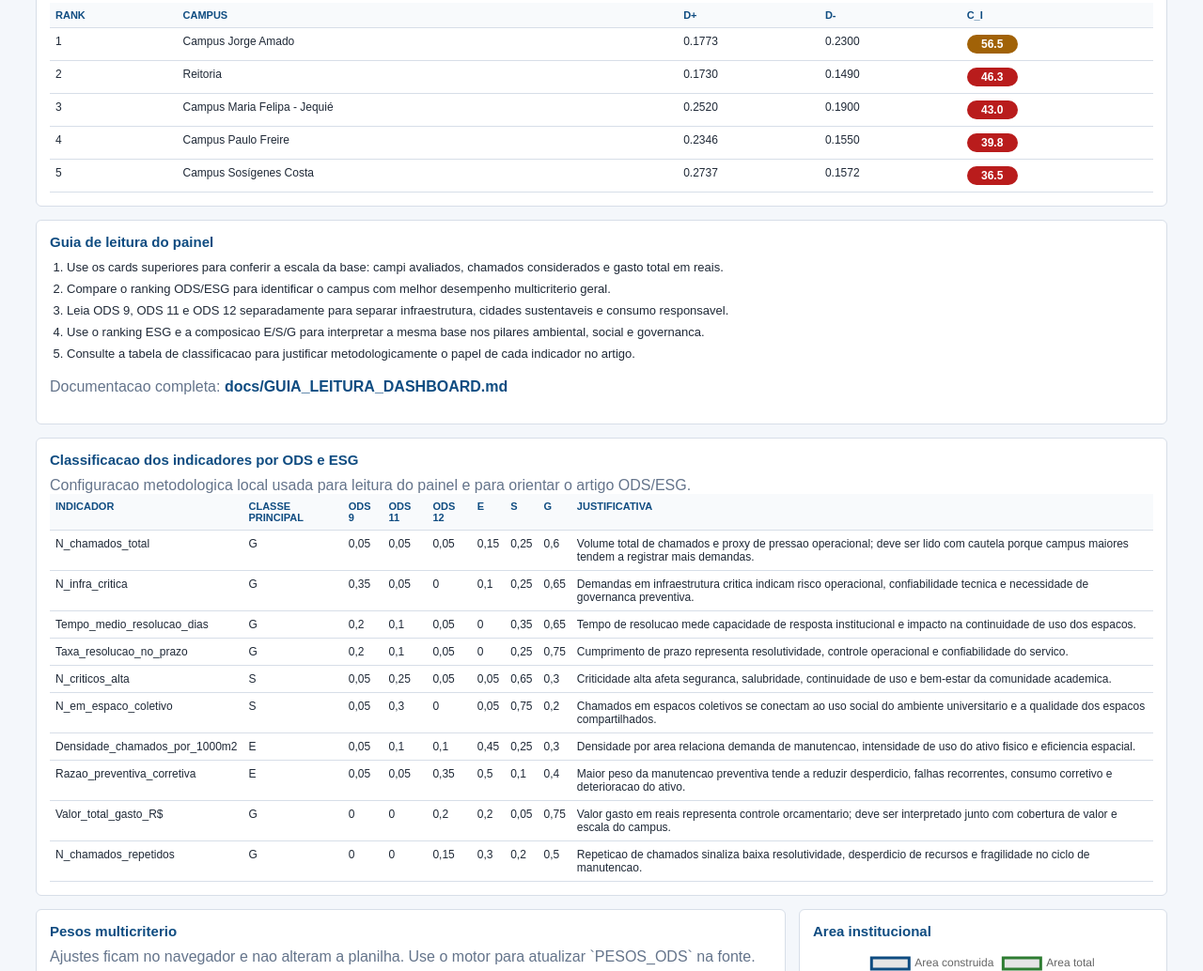
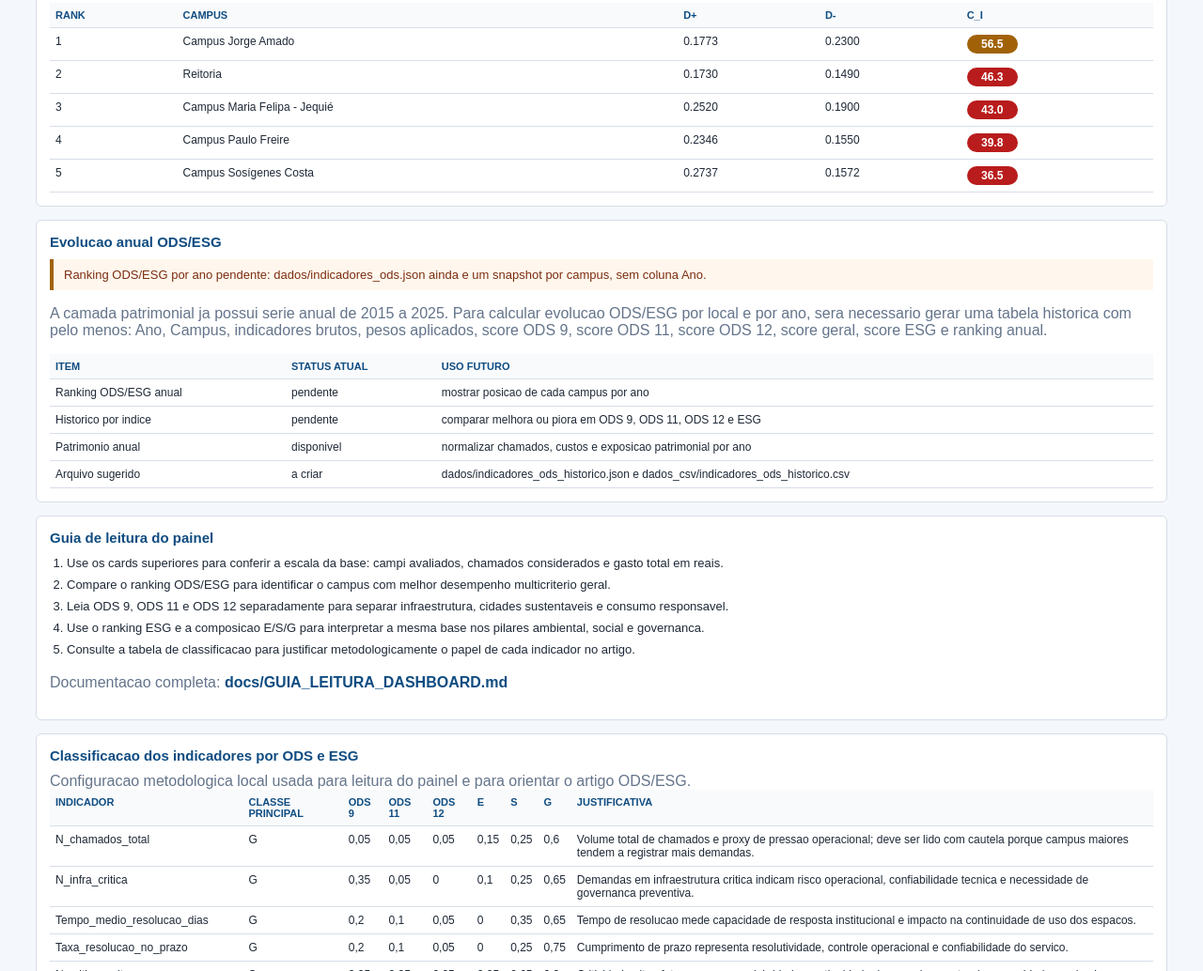
Before and after one commit to adinailson88/malha-ods-esg, a plain HTML site: page dashboard.html in a window 1280 px wide. Shown: the part 3527-4561 px from the top of the page at 94% size. Drawn offline with nearby package versions, Linux system fonts and the light colour scheme.

Commit message:
Registra painel futuro de evolucao anual ODS ESG

```diff
--- a/dashboard.html
+++ b/dashboard.html
@@ -247,6 +247,11 @@
       <div class="card span-12">
         <h2>Memoria de calculo dos rankings</h2>
         <div id="memoria-calculo"></div>
+      </div>
+
+      <div class="card span-12">
+        <h2>Evolucao anual ODS/ESG</h2>
+        <div id="evolucao-anual"></div>
       </div>
 
       <div class="card span-12">
@@ -681,6 +686,31 @@
         '<h3>Detalhe TOPSIS por campus</h3>' +
         tabela(['Rank', 'Campus', 'D+', 'D-', 'C_i'], topsisRows);
     }
+    function renderEvolucaoAnual() {
+      const el = document.getElementById('evolucao-anual');
+      const headersIndicadores = Object.keys(indicadores[0] || {});
+      const temAnoIndicadores = headersIndicadores.includes('Ano') || headersIndicadores.includes('ano');
+      const anosPatrimonio = [...new Set(patrimonioCampusAno.map(r => r.Ano).filter(Boolean))].sort();
+      if (!temAnoIndicadores) {
+        const patrimonioInfo = anosPatrimonio.length
+          ? `A camada patrimonial ja possui serie anual de ${anosPatrimonio[0]} a ${anosPatrimonio[anosPatrimonio.length - 1]}.`
+          : 'A camada patrimonial anual ainda nao esta disponivel.';
+        el.innerHTML =
+          '<div class="notice">Ranking ODS/ESG por ano pendente: dados/indicadores_ods.json ainda e um snapshot por campus, sem coluna Ano.</div>' +
+          `<p class="muted">${patrimonioInfo} Para calcular evolucao ODS/ESG por local e por ano, sera necessario gerar uma tabela historica com pelo menos: Ano, Campus, indicadores brutos, pesos aplicados, score ODS 9, score ODS 11, score ODS 12, score geral, score ESG e ranking anual.</p>` +
+          tabela(
+            ['Item', 'Status atual', 'Uso futuro'],
+            [
+              ['Ranking ODS/ESG anual', 'pendente', 'mostrar posicao de cada campus por ano'],
+              ['Historico por indice', 'pendente', 'comparar melhora ou piora em ODS 9, ODS 11, ODS 12 e ESG'],
+              ['Patrimonio anual', anosPatrimonio.length ? 'disponivel' : 'pendente', 'normalizar chamados, custos e exposicao patrimonial por ano'],
+              ['Arquivo sugerido', 'a criar', 'dados/indicadores_ods_historico.json e dados_csv/indicadores_ods_historico.csv']
+            ]
+          );
+        return;
+      }
+      el.innerHTML = '<div class="muted">Serie anual ODS/ESG detectada. A renderizacao historica deve calcular rankings por Ano e Campus usando a mesma memoria de calculo dos scores.</div>';
+    }
     function renderClassificacao() {
       const headers = ['Indicador', 'Classe principal', 'ODS 9', 'ODS 11', 'ODS 12', 'E', 'S', 'G', 'Justificativa'];
       const rows = classificacao.map(c => [
@@ -833,6 +863,7 @@
       renderScores(scores);
       renderTOPSIS(topsis);
       renderMemoriaCalculo(scores, topsis);
+      renderEvolucaoAnual();
       renderGraficos(scores, scoresESG);
     }
     function renderMapaPatrimonio() {
```
Also changed, not shown: 1 other file.
